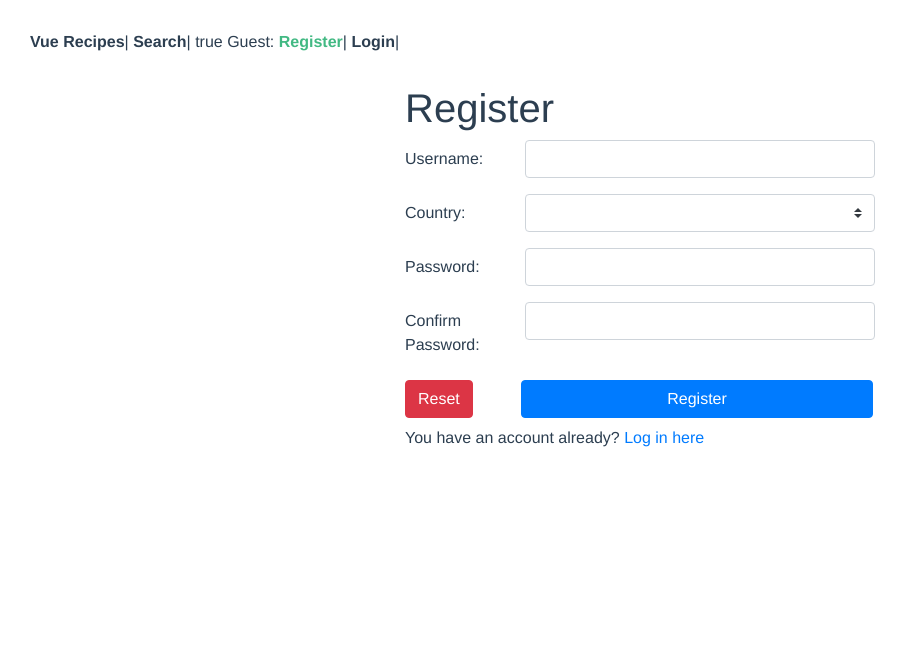
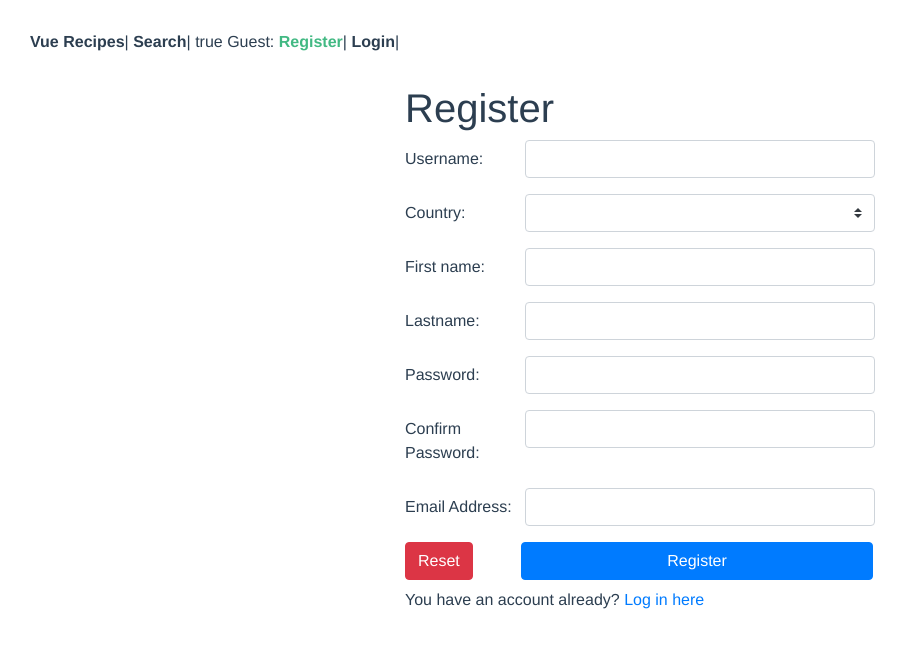
Before and after one commit to skadanka/recipes-fullstack-project, a Vue app: page /#/register in a window 1280 px wide. Shown: the top 648 px of the page, without its empty margins (0-908 px from the left). Built offline with nearby package versions, Linux system fonts and the light colour scheme.

Commit message:
added search display

```diff
--- a/package.json
+++ b/package.json
@@ -14,6 +14,7 @@
     "vue": "^2.6.11",
     "vue-axios": "^2.1.5",
     "vue-router": "^3.2.0",
+    "vue-starport": "^0.3.0",
     "vuelidate": "^0.7.5"
   },
   "devDependencies": {
--- a/src/App.vue
+++ b/src/App.vue
@@ -13,11 +13,14 @@
         {{ $root.store.username }}: <button @click="Logout">Logout</button>|
       </span>
     </div>
+
     <router-view />
   </div>
 </template>
 
 <script>
+
+
 export default {
   name: "App",
   methods: {
--- a/src/components/RecipePreview.vue
+++ b/src/components/RecipePreview.vue
@@ -3,23 +3,30 @@
     :to="{ name: 'recipe', params: { recipeId: recipe.id } }"
     class="recipe-preview"
   >
-    <div class="recipe-body">
-      <img v-if="image_load" :src="recipe.image" class="recipe-image" />
-    </div>
+  <div class="recipe-body">
+    <img v-if="image_load" :src="recipe.image" class="recipe-image"/>
     <div class="recipe-footer">
       <div :title="recipe.title" class="recipe-title">
-        {{ recipe.title }}
+        <h1 style="">{{ recipe.title }}</h1>
       </div>
       <ul class="recipe-overview">
         <li>{{ recipe.readyInMinutes }} minutes</li>
         <li>{{ recipe.aggregateLikes }} likes</li>
       </ul>
+      <div class="intolrences-container">
+        <div class="intolrences-item" v-if="recipe.glutenFree">🍞</div>
+        <div class="intolrences-item" v-if="recipe.isVegan">🥚</div>
+        <div class="intolrences-item" v-if="recipe.isVegetarian">🥦</div>
+      </div>
+      </div>
     </div>
   </router-link>
 </template>
 
 <script>
+
 export default {
+
   mounted() {
     this.axios.get(this.recipe.image).then((i) => {
       this.image_load = true;
@@ -59,6 +66,9 @@ export default {
     //     return undefined;
     //   }
     // }
+  },
+  computed: {
+
   }
 };
 </script>
@@ -70,6 +80,9 @@ export default {
   height: 100%;
   position: relative;
   margin: 10px 10px;
+  border: 1px solid grey;
+  border-radius: 10px;
+  overflow: hidden;
 }
 .recipe-preview > .recipe-body {
   width: 100%;
@@ -77,24 +90,65 @@ export default {
   position: relative;
 }
 
+.recipe-preview .recipe-body {
+  display: block;
+  background-size: cover;
+  height: 100%;
+  width: auto;
+  object-fit: cover;
+
+}
+
 .recipe-preview .recipe-body .recipe-image {
   margin-left: auto;
   margin-right: auto;
   margin-top: auto;
   margin-bottom: auto;
-  display: block;
-  width: 98%;
-  height: auto;
+  width: 100%;
+  height: 100%;
   -webkit-background-size: cover;
   -moz-background-size: cover;
   background-size: cover;
+  z-index: -1;
+
+  object-fit: cover;
 }
 
 .recipe-preview .recipe-footer {
   width: 100%;
-  height: 50%;
-  overflow: hidden;
+  height: 75%;
+  transform: translateY(-40%);
+
+  -webkit-transition: background-image 1s, transform .5s; /* For Safari 3.0 to 6.0 */
+  transition: background-image 1s, transform .5s; /* For modern browsers */
+
+  background-image:
+
+  linear-gradient(
+      to bottom,
+      rgba(0, 0, 0, 0.6) 10%,
+      rgba(0, 0, 0, 0.7) 20%,
+      rgb(0, 0, 0, 0.8) 40%,
+      rgb(0, 0, 0, 1) 60%,
+      rgb(0, 0, 0,1) 80%,
+      rgb(0, 0, 0, 1) 100%
+    );
 }
+
+.recipe-preview:hover .recipe-footer {
+  display: block;
+  transform: translateY(-100%);
+}
+
+
+
+
+
+
+.recipe-preview:hover .recipe-footer .intolrences-container {
+  transform: top 80%;
+}
+
 
 .recipe-preview .recipe-footer .recipe-title {
   padding: 10px 10px;
@@ -138,4 +192,22 @@ export default {
   display: table-cell;
   text-align: center;
 }
+.recipe-preview  .recipe-body .intolrences-container{
+  display: flex;
+  gap: 5px;
+  position: absolute;
+  translate: 5px -100%;
+  top: 0;
+  width: 100%;
+}
+
+.recipe-preview  .recipe-body .intolrences-container .intolrences-item {
+  border-radius: 10px;
+  height: 20%;
+  width: 20%;
+  text-align: center;
+  font-size: x-large;
+  box-shadow: inset 0px 5px 10px rgba(255,255,255,0.7), 10px 0px 0px rgba(0.15,0,0,0);
+}
+
 </style>
--- a/src/components/RecipePreviewList.vue
+++ b/src/components/RecipePreviewList.vue
@@ -45,7 +45,6 @@ export default {
         const recipes = response.data.recipes;
         this.recipes = [];
         this.recipes.push(...recipes);
-        // console.log(this.recipes);
       } catch (error) {
         console.log(error);
       }
--- a/src/main.js
+++ b/src/main.js
@@ -5,6 +5,7 @@ import axios from "axios";
 
 import routes from "./routes";
 import VueRouter from "vue-router";
+
 Vue.use(VueRouter);
 const router = new VueRouter({
   routes,
@@ -78,6 +79,8 @@ const shared_data = {
     localStorage.removeItem("username");
     this.username = undefined;
   },
+  server_domain: "http://localhost:80",
+
 };
 console.log(shared_data);
 // Vue.prototype.$root.store = shared_data;
--- a/src/pages/LoginPage.vue
+++ b/src/pages/LoginPage.vue
@@ -96,7 +96,7 @@ export default {
 
         const response = await this.axios.post(
           // "https://test-for-3-2.herokuapp.com/user/Login",
-          this.$root.store.server_domain +"/Login",
+          this.$root.store.state.server_domain +"/Login",
           // "http://132.72.65.211:80/Login",
           // "http://132.73.84.100:80/Login",
 
@@ -107,7 +107,6 @@ export default {
         );
         // console.log(response);
         // this.$root.loggedIn = true;
-        console.log(this.$root.store.login);
         this.$root.store.login(this.form.username);
         this.$router.push("/");
       } catch (err) {
--- a/src/pages/MainPage.vue
+++ b/src/pages/MainPage.vue
@@ -1,7 +1,8 @@
 <template>
   <div class="container">
     <h1 class="title">Main Page</h1>
-    <RecipePreviewList title="Randome Recipes" class="RandomRecipes center" />
+    <SearchBar   title="Search" class="SearchBar center"></SearchBar>
+    <RecipePreviewList title="Random Recipes" class="RandomRecipes center" />
     <router-link v-if="!$root.store.username" to="/login" tag="button">You need to Login to vue this</router-link>
     {{ !$root.store.username }}
     <RecipePreviewList
@@ -21,11 +22,14 @@
   </div>
 </template>
 
+
 <script>
 import RecipePreviewList from "../components/RecipePreviewList";
+import SearchBar from "../components/SearchBar";
 export default {
   components: {
-    RecipePreviewList
+    RecipePreviewList,
+    SearchBar
   }
 };
 </script>
--- a/src/pages/RecipeViewPage.vue
+++ b/src/pages/RecipeViewPage.vue
@@ -42,6 +42,8 @@
 </template>
 
 <script>
+
+
 export default {
   data() {
     return {
--- a/src/pages/RegisterPage.vue
+++ b/src/pages/RegisterPage.vue
@@ -43,6 +43,38 @@
       </b-form-group>
 
       <b-form-group
+        id="input-group-firstName"
+        label-cols-sm="3"
+        label="First name:"
+        label-for="firstName" >
+        <b-form-input
+          id="Firstname"
+          v-model="$v.form.firstName.$model"
+          type="text"
+          :state="validateState('firstName')">
+        </b-form-input>
+        <b-form-invalid-feedback  v-if="$v.form.firstName.required && !$v.form.firstName.alpha">
+          Firstname contains only letters
+        </b-form-invalid-feedback>
+      </b-form-group>
+
+      <b-form-group
+        id="input-group-lastName"
+        label-cols-sm="3"
+        label="Lastname:"
+        label-for="lastName" >
+        <b-form-input
+          id="lastName"
+          v-model="$v.form.lastName.$model"
+          type="text"
+          :state="validateState('lastName')">
+        </b-form-input>
+        <b-form-invalid-feedback  v-if="$v.form.lastName.required && !$v.form.lastName.alpha">
+          Lastname contains only letters
+        </b-form-invalid-feedback>
+      </b-form-group>
+
+      <b-form-group
         id="input-group-Password"
         label-cols-sm="3"
         label="Password:"
@@ -66,6 +98,11 @@
         >
           Have length between 5-10 characters long
         </b-form-invalid-feedback>
+        <b-form-invalid-feedback
+          v-if="!$v.form.password.strength"
+          >
+            contain: number, letter, special characters
+        </b-form-invalid-feedback>
       </b-form-group>
 
       <b-form-group
@@ -88,6 +125,28 @@
         >
           The confirmed password is not equal to the original password
         </b-form-invalid-feedback>
+      </b-form-group>
+
+      <b-form-group
+        id="input-group-Email"
+        label-cols-sm="3"
+        label="Email Address: "
+        label-for="emailAddress"
+        >
+        <b-form-input
+          id="emailAddress"
+          v-model="$v.form.email.$model"
+          type="email"
+          name="email"
+          autocomplete="email"
+          :state="validateState('email')"
+          >
+          <b-form-invalid-feedback v-if="$v.form.email.emailValidation">
+              example@email.com
+          </b-form-invalid-feedback>
+
+        </b-form-input>
+
       </b-form-group>
 
       <b-button type="reset" variant="danger">Reset</b-button>
@@ -159,9 +218,28 @@ export default {
       country: {
         required
       },
+      firstName: {
+        required,
+        alpha
+      },
+      lastName: {
+        required,
+        alpha
+      },
+      email : {
+        required,
+        emailValidation: (e) => {
+          if (/^\w+([\.-]?\w+)*@\w+([\.-]?\w+)*(\.\w{2,3})+$/.test(e)) {
+            return true;
+          } else {
+            return false;
+          }
+        }
+      },
       password: {
         required,
-        length: (p) => minLength(5)(p) && maxLength(10)(p)
+        length: (p) => minLength(5)(p) && maxLength(10)(p),
+        strength: (p) => /^(?=.*[A-Za-z])(?=.*\d)(?=.*[@$!%*#?&])[A-Za-z\d@$!%*#?&]/.test(p)
       },
       confirmedPassword: {
         required,
@@ -179,6 +257,7 @@ export default {
       const { $dirty, $error } = this.$v.form[param];
       return $dirty ? !$error : null;
     },
+
     async Register() {
       try {
         const response = await this.axios.post(
--- a/src/pages/SearchPage.vue
+++ b/src/pages/SearchPage.vue
@@ -1,5 +1,17 @@
 <template>
   <div class="container">
     <h1 class="title">Search Page</h1>
+    <SearchBar title="Search" class="SearchBar center"></SearchBar>
   </div>
 </template>
+
+<script>
+import SearchBar from "../components/SearchBar";
+
+export default {
+
+  components: {
+    SearchBar,
+  }
+}
+</script>
--- a/src/routes.js
+++ b/src/routes.js
@@ -1,5 +1,6 @@
 import Main from "./pages/MainPage";
 import NotFound from "./pages/NotFoundPage";
+
 
 const routes = [
   {
--- a/src/store.js
+++ b/src/store.js
@@ -1,6 +1,6 @@
 const state = {
 
-    server_domain: "http://localhost:3000",
+    server_domain: "http://localhost:80",
 
     // server_domain: "http://132.72.65.211/",
 
```
Also changed, not shown: 16 other files (tests, documents, lock files or other folders).
